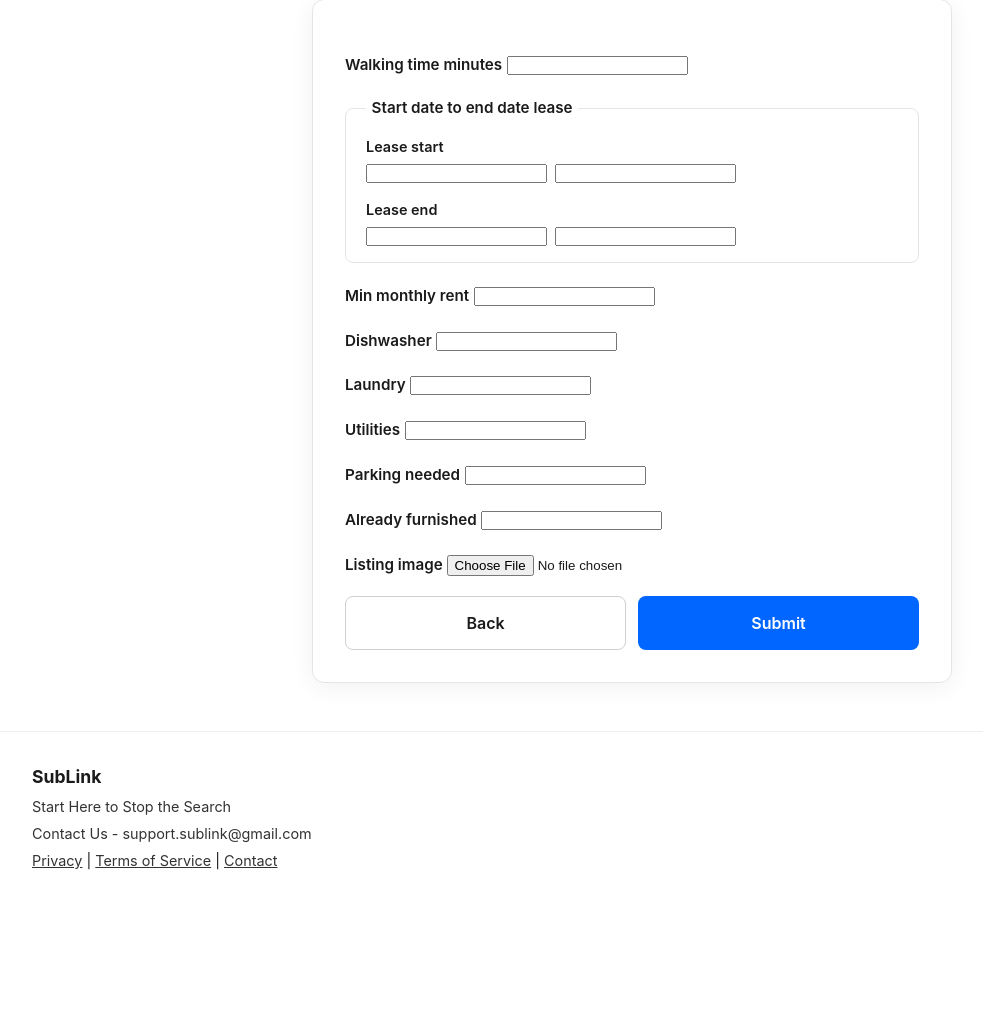
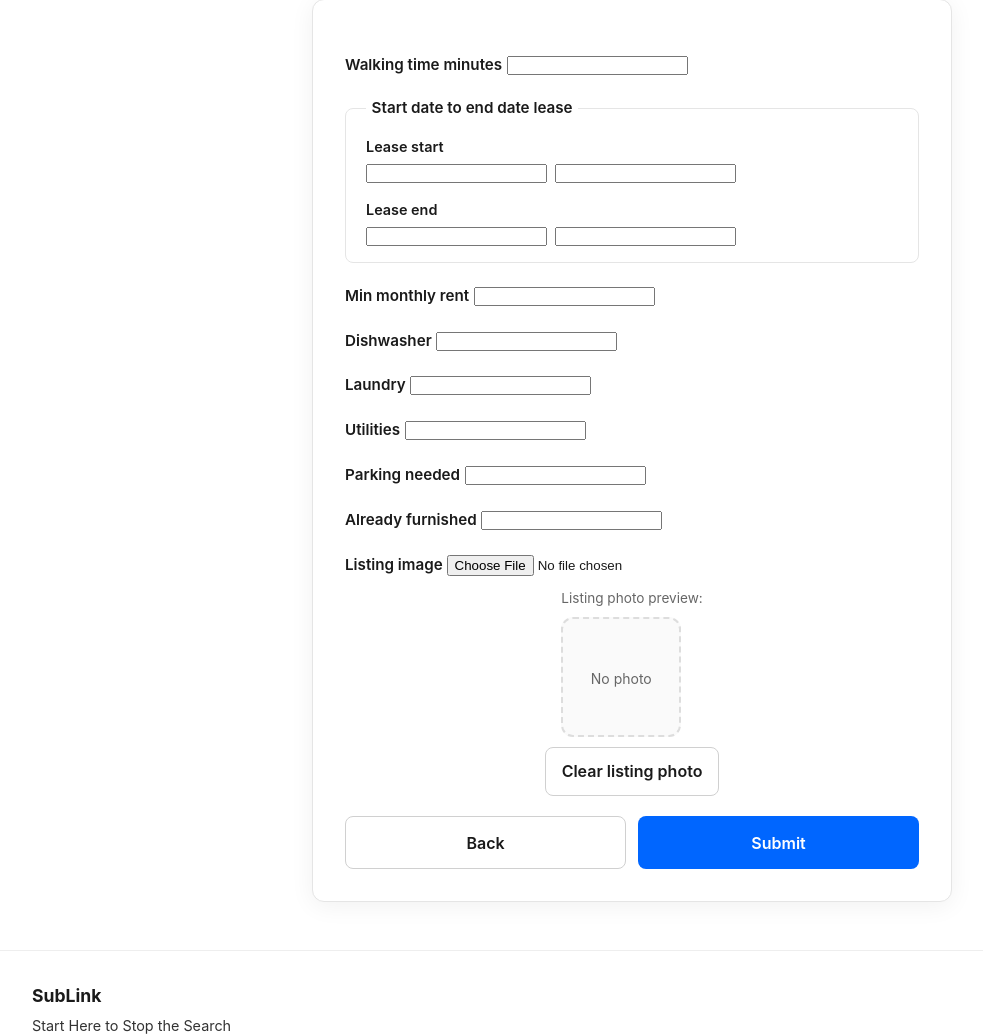
Before and after one commit to CSCI3356-Spring2026/SWE-Dream-Team, a Django app: template django/forms/templates/forms/sublettor_listing_details.html in a window 1280 px wide. Shown: the part 224-1260 px from the top of the page, without its empty margins (8-991 px from the left). Before the commit the page ends 1094 px from the top, so only its background shows below. Run offline with Django 5.2, Linux system fonts and the light colour scheme; the template is opened without the code that fills it, so the values that code supplies are empty, except form fields; tables that the repository leaves empty hold one stand-in row (values such as "Sample post"); form fields are guessed from the names that the template uses; some libraries are stand-ins or nearby versions.

Commit message:
updated sublettor lisiting details form: Includes clear field to replace listing images for sublettor path

```diff
--- a/django/forms/templates/forms/sublettor_listing_details.html
+++ b/django/forms/templates/forms/sublettor_listing_details.html
@@ -127,6 +127,37 @@
             {{ form.listing_image.label }}
         </label>
         {{ form.listing_image }}
+
+        <div class="profile-preview" style="margin-top: 12px;">
+            <div class="profile-preview-container">
+                <p class="forms-card__hint" style="margin-bottom: 8px;">Listing photo preview:</p>
+                <img
+                    id="listing-preview-img"
+                    src="{% if form.instance.listing_image %}{{ form.instance.listing_image.url }}{% else %}{% endif %}"
+                    alt="Listing photo preview"
+                    style="display: {% if form.instance.listing_image %}block{% else %}none{% endif %}; width: 120px; height: 120px; border-radius: 12px; object-fit: cover; border: 2px solid #ddd;"
+                >
+                <div
+                    id="listing-preview-placeholder"
+                    aria-hidden="true"
+                    style="display: {% if form.instance.listing_image %}none{% else %}block{% endif %}; width: 120px; height: 120px; border-radius: 12px; border: 2px dashed #ddd; background: #fafafa; color: #666; font-size: 14px; line-height: 120px; text-align: center;"
+                >
+                    No photo
+                </div>
+            </div>
+
+            <div style="margin-top: 10px;">
+                <button
+                    type="button"
+                    id="clear-listing-photo-btn"
+                    class="forms-card__back"
+                    style="text-decoration: none;"
+                >
+                    Clear listing photo
+                </button>
+            </div>
+        </div>
+
         {% if form.listing_image.help_text %}
             <p class="forms-card__help">{{ form.listing_image.help_text }}</p>
         {% endif %}
@@ -135,6 +166,34 @@
         {% endif %}
     </div>
 
+    <script>
+        (function () {
+            const input = document.getElementById("{{ form.listing_image.id_for_label }}");
+            const img = document.getElementById("listing-preview-img");
+            const placeholder = document.getElementById("listing-preview-placeholder");
+            const clearBtn = document.getElementById("clear-listing-photo-btn");
+
+            if (!input || !img || !placeholder || !clearBtn) return;
+
+            input.addEventListener("change", function () {
+                const file = this.files && this.files[0];
+                if (!file) return;
+
+                img.src = URL.createObjectURL(file);
+                img.style.display = "block";
+                placeholder.style.display = "none";
+            });
+
+            clearBtn.addEventListener("click", function () {
+                input.value = "";
+                input.setAttribute("required", "required");
+                img.src = "";
+                img.style.display = "none";
+                placeholder.style.display = "block";
+            });
+        })();
+    </script>
+
         <div class="forms-card__actions">
             <a class="forms-card__back" href="{% url 'forms-sublettor-roommate-info' %}">Back</a>
             <button type="submit" class="forms-card__submit">Submit</button>
```
